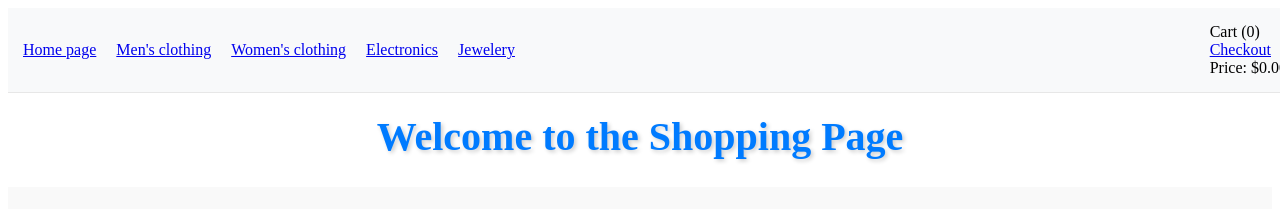
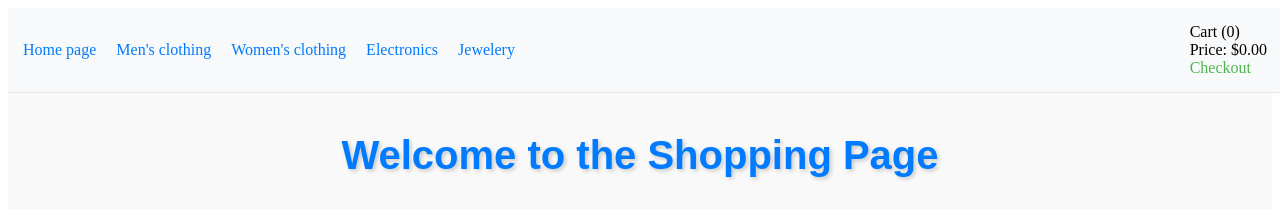
Before and after one commit to patrickly1/Shopping_Cart_React, a React (Vite) app: page /shopping/DefaultPage in a window 1280 px wide. Shown: the top 209 px of the page. Built offline with nearby package versions, Linux system fonts and the light colour scheme; no server answers.

Commit message:
Fixed <h1> Welcome to the Shopping Page <h1> being displayed to the home page. Improved css to the navbar by adding hover and blue text to the links. Added margin/padding to the right container of the navbar so price remains on the screen.

```diff
--- a/src/DefaultPage.jsx
+++ b/src/DefaultPage.jsx
@@ -17,6 +17,7 @@ const DefaultPage = ({ Cart, updateCart, Price, updatePrice }) => {
 
   return (
     <div className="default-page-container">
+      <h1>Welcome to the Shopping Page</h1>
       <h2 className="default-page-title">Men's clothing</h2>
       <div className="card-container">
         {cardData.map((card, index) => (
--- a/src/NavBar.jsx
+++ b/src/NavBar.jsx
@@ -15,14 +15,16 @@ const NavBar = ({ Cart, Price}) => {
           <Link to="/shopping/Page2">Electronics</Link>
           <Link to="/shopping/Page3">Jewelery</Link>
         </div>
-        <div className="nvbar-right">
+        <div className="navbar-right">
           <div className="navbar-cart">
             Cart ({Cart})
           </div>
-          <Link to="/Purchase">Checkout</Link>
           <div className="navbar-price">
             {/* Price rounded to two decimal points to represent correct dollar/cent format */}
             Price: ${Price.toFixed(2)}
+          <div className="navbar-checkout">
+            <Link to="/Purchase">Checkout</Link>
+          </div>
           </div>
         </div>
       </div>
--- a/src/Page1.jsx
+++ b/src/Page1.jsx
@@ -15,6 +15,7 @@ const Page1 = ({ Cart, updateCart, Price, updatePrice }) => {
 
     return (
       <div className="page1-container">
+        <h1>Welcome to the Shopping Page</h1>
         <h2 className="page1-title">Women's clothing</h2>
         <div className="card-container">
             {cardData.map((card, index) => (
--- a/src/Page2.jsx
+++ b/src/Page2.jsx
@@ -15,6 +15,7 @@ const Page2 = ({ Cart, updateCart, Price, updatePrice}) => {
 
     return (
       <div className="page2-container">
+        <h1>Welcome to the Shopping Page</h1>
         <h2 className="page2-title">Electronics</h2>
         <div className="card-container">
             {cardData.map((card, index) => (
--- a/src/Page3.jsx
+++ b/src/Page3.jsx
@@ -15,6 +15,7 @@ const Page3 = ({ Cart, updateCart, Price, updatePrice }) => {
 
     return (
       <div className="page3-container">
+        <h1>Welcome to the Shopping Page</h1>
         <h2 className="page3-title">Jewelery</h2>
         <div className="card-container">
             {cardData.map((card, index) => (
--- a/src/Shopping.jsx
+++ b/src/Shopping.jsx
@@ -14,7 +14,6 @@ const Shopping = ({ Cart, updateCart, Price, updatePrice}) => {
   // If none, show home page
   return (
     <>
-      <h1>Welcome to the Shopping Page</h1>
       {name === "Page1" ? (
         <Page1 Cart={Cart} updateCart={updateCart} Price={Price} updatePrice={updatePrice}/>
       ) : name === "Page2" ? (
--- a/src/Styles/NavBar.css
+++ b/src/Styles/NavBar.css
@@ -18,6 +18,8 @@
 .navbar-links {
     display: flex;
     gap: 20px;
+    transition: all 0.3s ease;
+    color: #007bff;
 }
 
 .navbar-links,
@@ -31,6 +33,27 @@
 
 .navbar-right {
   justify-content: right;
-  margin-right: 20px;
-  padding-right: 20px;
+  margin-right: 10px;
+  padding-right: 10px;
 }
+
+.navbar a {
+  color: inherit;
+  text-decoration: none;
+}
+
+.navbar a:visited {
+  color: inherit;
+  text-decoration: none;
+}
+
+.navbar a:hover {
+  color: inherit;
+  text-decoration: none;
+  transform: scale(1.1);
+  text-shadow: 2px 2px 4px rgba(0, 0, 0, 0.3);
+}
+
+.navbar-checkout {
+  color: rgb(80, 181, 80);
+}
```
